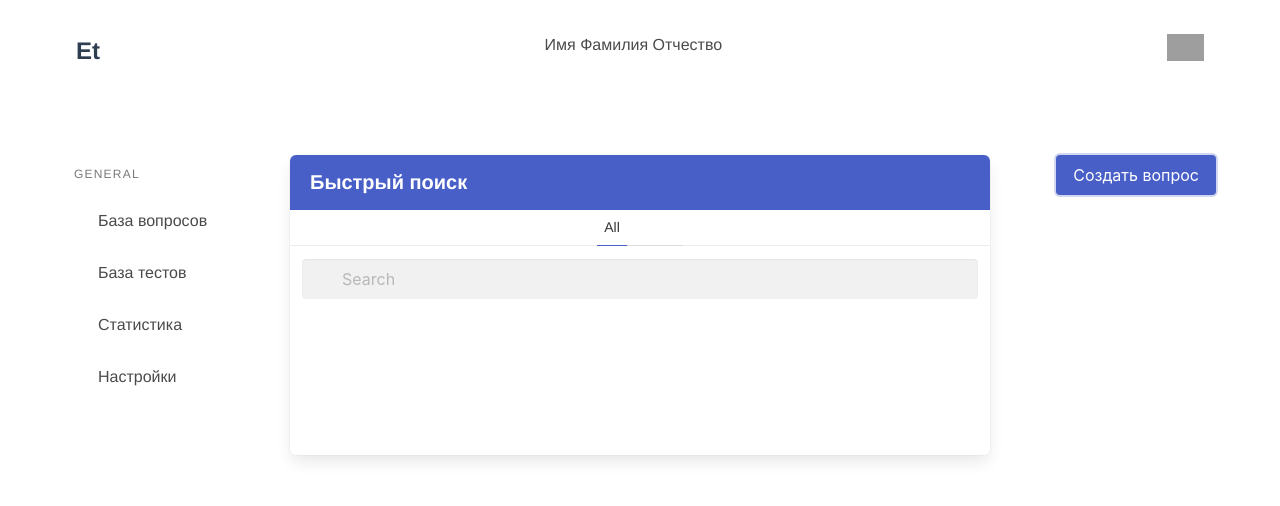
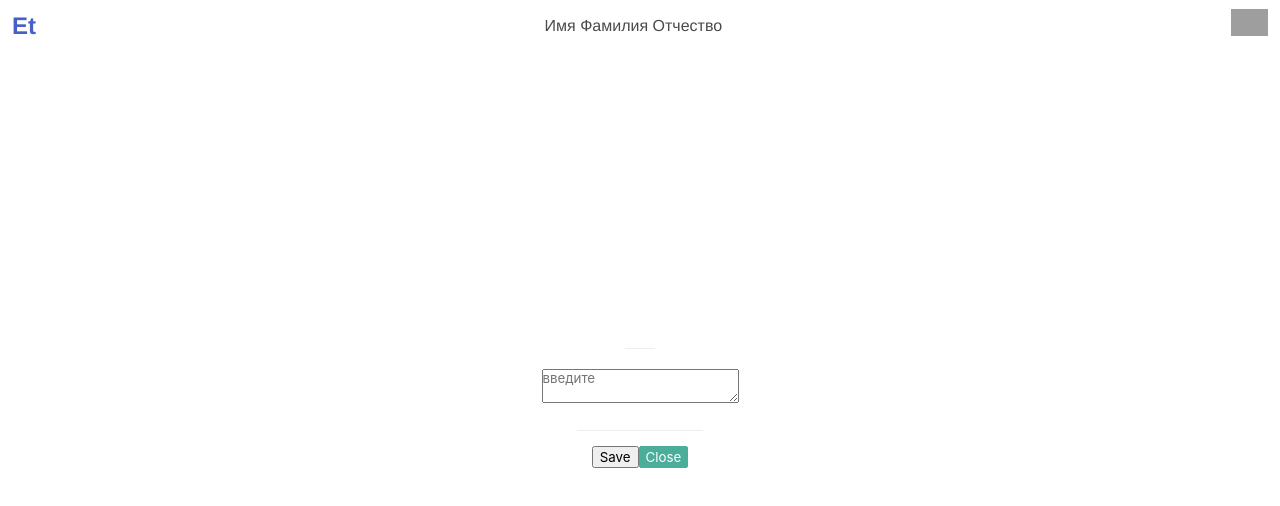
Before and after one commit to Nikita233/EasyLern, a Vue app: page /quebase in a window 1280 px wide. Both pictures are taken after a click on the button "Создать вопрос". Shown: the top 506 px of the page. Built offline with nearby package versions, Linux system fonts and the light colour scheme; grey boxes are pictures that could not be loaded.

Commit message:
add modal, add state-mutation

```diff
--- a/package.json
+++ b/package.json
@@ -12,13 +12,14 @@
     "body-parser": "^1.19.0",
     "bulma": "^0.9.1",
     "core-js": "^3.6.5",
+    "lodash": "^4.17.21",
     "mysql": "^2.18.1",
     "node-sass": "^5.0.0",
     "sass-loader": "^10.1.0",
     "sequelize": "^6.3.5",
     "vue": "^2.6.11",
     "vue-router": "^3.2.0",
-    "vuex": "^3.4.0"
+    "vuex": "^3.6.2"
   },
   "devDependencies": {
     "@vue/babel-preset-app": "^4.5.10",
--- a/src/components/Menu.vue
+++ b/src/components/Menu.vue
@@ -1,5 +1,5 @@
 <template>
-  <aside class="menu-right">
+  <nav class="menu-right">
             <p class="menu-label">
               General
             </p>
@@ -10,7 +10,7 @@
               <router-link to="/Settings"><li><a>Настройки</a></li></router-link>
 
             </ul>
-          </aside>
+          </nav>
 </template>
 
 <script>
--- a/src/components/Modal.vue
+++ b/src/components/Modal.vue
@@ -1,26 +1,64 @@
 <template>
+    <transition name="modal-fade">
         <div class="modal-backdrop">
-    <div class="modal">
+            <div class="modal" role="dialog">
+
+                <header class="modal-header" id="modalTitle">
                     <slot name="header">
+
                     </slot>
+                </header>
 
+                <section class="modal-body" id="modalDescription">
                     <slot name="body">
+
                     </slot>
+                    <textarea id="write" v-model="text" placeholder="введите"></textarea>
+                </section>
+<p>{{text}}</p>
+                <footer class="modal-footer">
+                    <slot name="footer">
 
-      <slot name="footer">
                     </slot>
+                    <button type="button" class="numb" @click="hot">Save</button>
+                    <button type="button" class="btn-green" @click="close">Close</button>
+                </footer>
             </div>
         </div>
+    </transition>
 </template>
 
 
 <script>
+    import {mapState} from 'vuex'
+    //import main from './main.js'
+    //import index from '@store/index.js'
+
     export default {
         name: 'modal',
+        windowNew: false,
+
+        computed: mapState(['count']),
+        // count () {
+        //   return this.$store.state.count
+        // }
+
+        data: () => ({
+            text: ''
+        }),
         methods: {
             close() {
                 this.$emit('close');
             },
+            inc() {
+                this.$store.commit('increment')
+                //        index.state.count++;
+            },
+            hot() {
+                this.$store.commit('rev', this.text);
+                this.$emit('close');
+                this.text='';
+            }
         },
     };
 </script>
--- a/src/components/Nav_Main.vue
+++ b/src/components/Nav_Main.vue
@@ -1,5 +1,5 @@
 <template>
-<nav class="navbar container" role="navigation" aria-label="main navigation">
+<header class="navbar " role="navigation" aria-label="main navigation">
   <div class="navbar-brand">
     <a class="navbar-item" href="/">
       <strong class="is-size-4">Et</strong>
@@ -10,14 +10,9 @@
       <span aria-hidden="true"></span>
     </a>
   </div>
-  <div id="navbar" class="navbar-menu">
-      <div class="navbar-start"></div>
-    <div class="navbar-center">
         <div class="navbar-item">
             <h2>Имя Фамилия Отчество</h2>
         </div>
-    </div>
-    <div class="navbar-end">
       <div class="navbar-item">
           <div class="avatar">
               <router-link to="/Cabinet">
@@ -25,9 +20,7 @@
                 </router-link>
             </div>
       </div>
-    </div>
-  </div>
-</nav>
+</header>
 </template>
 <script>
 export default {
@@ -46,4 +39,8 @@ export default {
       }
     }
   }
+    .navbar{
+        display: flex;
+        justify-content: space-between;
+    }
 </style>
--- a/src/main.js
+++ b/src/main.js
@@ -6,6 +6,7 @@ import 'bulma/css/bulma.css'
 
 Vue.config.productionTip = false
 
+
 new Vue({
     router,
     store,
--- a/src/store/index.js
+++ b/src/store/index.js
@@ -1,15 +1,29 @@
 import Vue from 'vue'
 import Vuex from 'vuex'
+import _ from 'lodash';
 
 Vue.use(Vuex)
+export default new Vuex.Store({
+    state: {
+        count: 0,
+        questions: [
+            {id: 1, quest: 'zero'},
+            {id: 2, quest: 'first'},
+            {id: 3, quest: 'second'}
+        ]
 
-export default new Vuex.Store({
-  state: {
-  },
-  mutations: {
-  },
-  actions: {
-  },
-  modules: {
-  }
-})
+    },
+    mutations: {
+        increment(state) {
+            state.count++;
+        },
+        rev(state, quest) {
+            let maxId = _.reduce(state.questions, (maxId, q) => {
+                return q.id > maxId ? q.id : maxId;
+            } , 0);
+            state.questions.push({ id: ++maxId, quest: quest });
+        }
+    },
+    actions: {},
+    modules: {}
+});
--- a/src/views/Quebase.vue
+++ b/src/views/Quebase.vue
@@ -5,11 +5,6 @@
       <div class="hero-body">
         <div class="container">
          <Menu />
-         <b>
-            <div class="buttons">
-              <button class="button is-link">Создать вопрос</button>
-            </div>
-          </b>
          <article class="panel is-link">
             <p class="panel-heading">
               Быстрый поиск
@@ -28,9 +23,19 @@
                   <i class="fas fa-search" aria-hidden="true"></i>
                 </span>
               </p>
+
             </div>
+             <ol>
+                 <li v-for="q in questions" :key="q.id">
+                     {{ q.quest  }}
+                 </li>
+             </ol>
           </article>
+            <div class="modalWrap"><!--Wrap-обертка-->
+                <button class="btn btn_blue btn_full btn_medium" v-on:click="windowNew">Создать вопрос</button><!--btn-button-->
 
+                <modal v-show="isModalVisible" @close="windowClose" />
+            </div>
 
         </div>
 
@@ -43,14 +48,35 @@
 </template>
 
 <script>
-import Menu from '@/components/Menu.vue'
+
+    import Menu from '@/components/Menu.vue'
 import Nav_Main from '@/components/Nav_Main.vue'
+import Modal from '@/components/Modal.vue'
+   import {mapState} from "vuex";
+
 export default {
     name: 'Home',
-  components: {
+  components:
+    {
+        Modal,
     Nav_Main,
     Menu
-  }
+  },
+    data () {
+        return {
+            isModalVisible: false,
+        };
+    },
+    methods: {
+
+        windowNew() {
+            this.isModalVisible = true;
+        },
+        windowClose() {
+            this.isModalVisible = false;
+        }
+    },
+    computed:mapState(['questions'] ),
 }
 </script>
 
@@ -62,11 +88,30 @@ article{
   margin-right: auto;
 
 }
-b{
-  float: right;
-}
+
   .org-description {
     margin-top: 50px;
   }
 
+.container {
+    display: flex;
+}
+    .btn{
+        border: none;
+        background: transparent;
+        font-weight: bold;
+        cursor: pointer;
+    }
+    .btn_blue{
+        color: #0000ff;
+    }
+
+    .btn_medium{
+        padding: 10px 15px;
+        font-size: 18px;
+    }
+    .btn_full{
+        background: #d88d00;
+    }
+
 </style>
--- a/src/views/Testbase.vue
+++ b/src/views/Testbase.vue
@@ -5,12 +5,7 @@
       <div class="hero-body">
         <div class="container">
          <Menu />
-         <b>
-            <div class="buttons">
-              <button class="button is-link">Создать тест</button>
-            </div>
-          </b>
-         <article class="panel is-link">
+            <article class="panel is-link">
             <p class="panel-heading">
               Быстрый поиск
             </p>
@@ -29,8 +24,12 @@
                 </span>
               </p>
             </div>
+
           </article>
-
+            <div id="buttons">
+                <button v-on:click="windowNew">Создать тест</button>
+                <modal v-show="isModalVisible" @close="windowClose" />
+            </div>
 
         </div>
 
@@ -42,19 +41,44 @@
   </div>
 </template>
 
+
 <script>
 import Menu from '@/components/Menu.vue'
 import Nav_Main from '@/components/Nav_Main.vue'
+import Modal from '@/components/Modal.vue'
+
 export default {
     name: 'Home',
   components: {
-    Nav_Main,
-    Menu
-  }
-}
+      Modal,
+      Nav_Main,
+      Menu
+  },
+    data () {
+        return {
+            isModalVisible: false,
+        };
+    },
+    methods: {
+
+        windowNew() {
+            this.isModalVisible = true;
+        },
+        windowClose() {
+            this.isModalVisible = false;
+        }
+        }
+
+    };
+
 </script>
 
+
+
 <style lang="scss" scoped>
+    panel-block {
+       // z-index: -1;
+    }
 article{
   height: 300px;
   width: 700px;
@@ -62,12 +86,11 @@ article{
   margin-right: auto;
 
 }
-b{
 
-  float: right;
-}
   .org-description {
     margin-top: 50px;
   }
-
+    .container {
+        display: flex;
+    }
 </style>
```
Also changed, not shown: 1 other file (tests, documents, lock files or other folders). Lines whose indentation alone changed are shown as unchanged.
